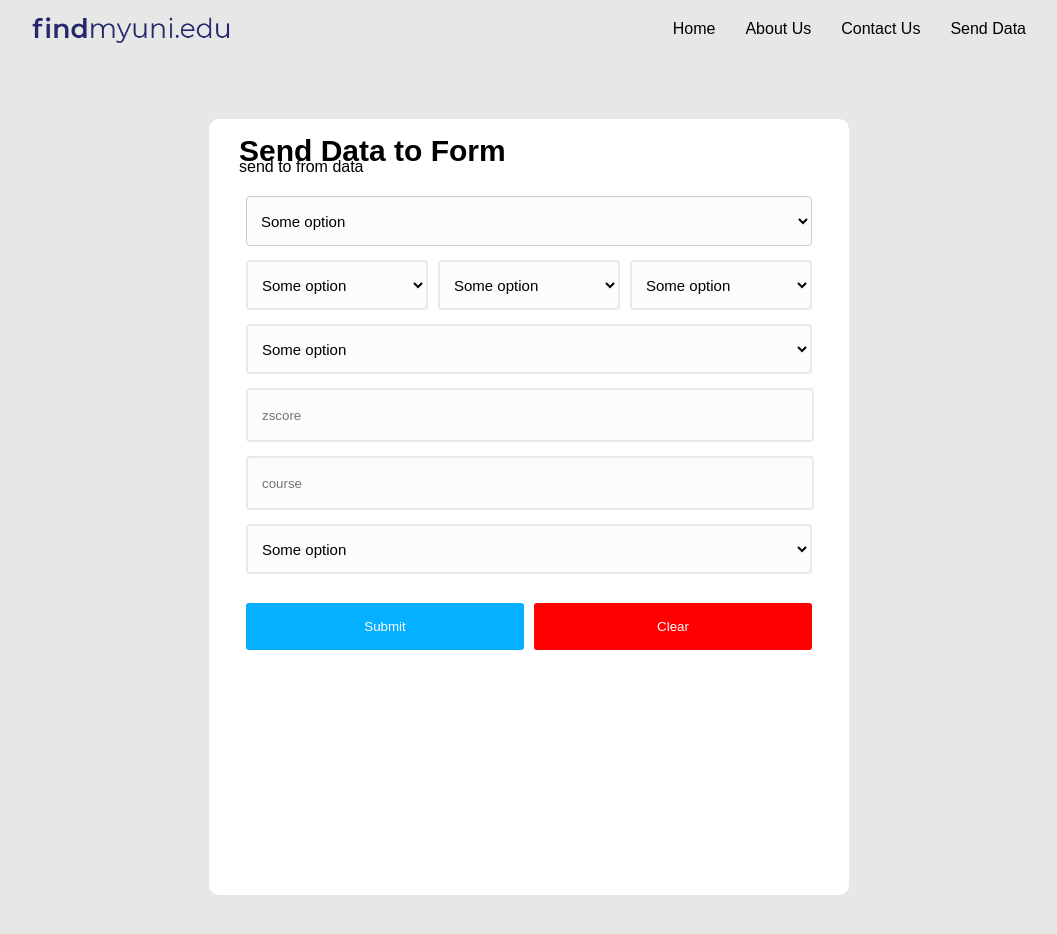
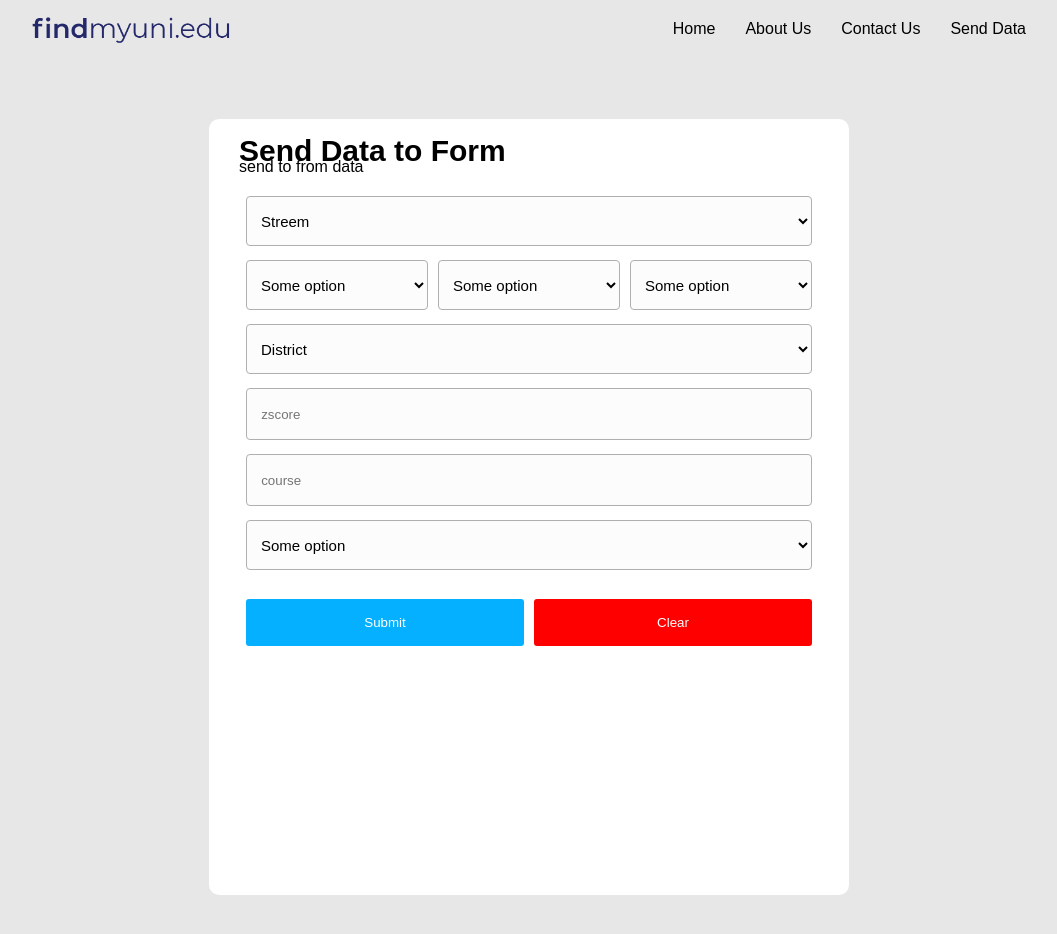
Before and after one commit to ATgayan/Zscorecheaker, a React (Create React App) app in the folder client/: page /datafill in a window 1280 px wide. Shown: the top 934 px of the page, without its empty margins (111-1168 px from the left). Built offline with nearby package versions, Linux system fonts and the light colour scheme.

Commit message:
Handel  result wating

```diff
--- a/client/src/component/pages/datafill.jsx
+++ b/client/src/component/pages/datafill.jsx
@@ -132,8 +132,12 @@ const handleInputChange = (e) => {
                     value={formData.sunject_strem}
                     onChange={handleInputChange}>
 
-                     <option value="selet stream">Some option</option>
-                     <option value="otherOption">Other option</option>
+                     <option value="selet stream">Streem</option>
+                     <option value="Maths">Maths</option>
+                     <option value="Biology">Biology</option>
+                     <option value="Maths">Maths</option>
+                     <option value="Art">Arts</option>
+                     <option value="Commerce">Commerce</option>
                   </select>
                </div>
                <div className="rows">
@@ -171,7 +175,7 @@ const handleInputChange = (e) => {
                      value={formData.district}
                      onChange={handleInputChange}
                   >
-                        <option value="someOption">Some option</option>
+                        <option value="District">District</option>
                         {districts.map((distr)=>(
                         <option value={distr}>{distr}</option>
                     ))}
--- a/client/src/component/styles/senddata.css
+++ b/client/src/component/styles/senddata.css
@@ -11,7 +11,7 @@
     height: 97vh;
     background-color: white;
     margin: 70px auto;
-    text-align: center; /* Center the contents */
+    text-align: center;
 }
 
 .from1 .text
@@ -49,6 +49,7 @@
     font-size: 15px;
     outline: none;
     border: 1px solid #cccaca;
+    border: 1px solid #afafaf;
     border-radius: 4px;
     background-color: rgb(252, 252, 252);
 
@@ -62,7 +63,7 @@
     padding: 0 10px;
     font-size: 15px;
     outline: none;
-    border: 2px solid #e9e9e9;
+    border: 1px solid #afafaf;
     border-radius: 4px;
     background-color: rgb(252, 252, 252);
 }
@@ -82,7 +83,7 @@
     margin: 5px;
     padding: 0 14px;
     outline: none;
-    border: 2px solid #e9e9e9;
+    border: 1px solid #afafaf;
     border-radius: 4px;
     background-color: rgb(252, 252, 252);
 }
@@ -95,7 +96,7 @@
     padding: 0 10px;
     font-size: 15px;
     outline: none;
-    border: 2px solid #e9e9e9;
+    border: 1px solid #afafaf;
     border-radius: 4px;
     background-color: rgb(252, 252, 252);
 }
@@ -109,7 +110,7 @@
     font-size: 15px;
     border-radius: 4px;
     outline: none;
-    border: 2px solid #e9e9e9;
+    border: 1px solid #afafaf;
     border-radius: 4px;
     background-color: rgb(252, 252, 252);
 }
```
Also changed, not shown: client/src/component/pages/datafil2.txt, client/src/component/pages/datafill.txt (deleted).
